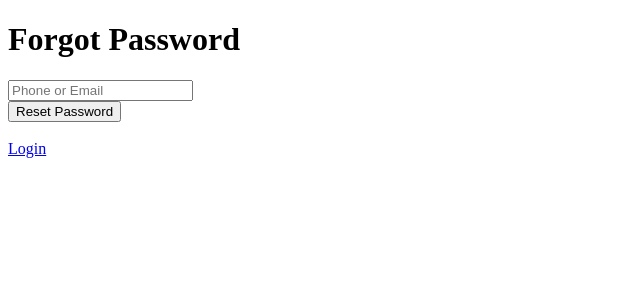
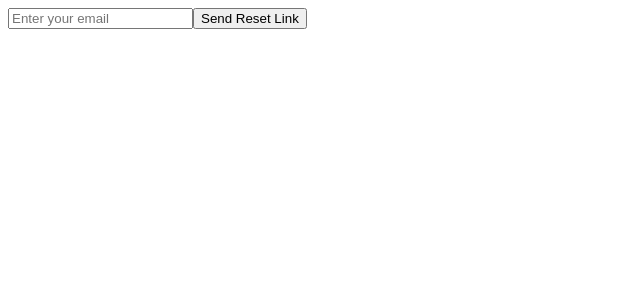
Before and after one commit to nwukodavid/Daveai-frontend-, a React (Create React App) app: page /forgot-password in a window 1280 px wide. Shown: the top 300 px of the page, without its empty margins (0-640 px from the left). Built offline with nearby package versions, Linux system fonts and the light colour scheme.

Commit message:
Update ForgotPassword.js

```diff
--- a/src/ForgotPassword.js
+++ b/src/ForgotPassword.js
@@ -1,14 +1,37 @@
-import React from 'react';
-import { Link } from 'react-router-dom';
+import React, { useState } from 'react';
 
 function ForgotPassword() {
+  const [email, setEmail] = useState('');
+
+  const handleReset = async (e) => {
+    e.preventDefault();
+
+    const response = await fetch(`${process.env.REACT_APP_BACKEND_URL}/auth/forgot-password`, {
+      method: 'POST',
+      headers: { 'Content-Type': 'application/json' },
+      body: JSON.stringify({ email })
+    });
+
+    const data = await response.json();
+
+    if (data.success) {
+      alert('Password reset link sent!');
+    } else {
+      alert(data.message || 'Failed to send reset link.');
+    }
+  };
+
   return (
-    <div>
-      <h1>Forgot Password</h1>
-      <input type="text" placeholder="Phone or Email" /><br />
-      <button>Reset Password</button><br /><br />
-      <Link to="/">Login</Link>
-    </div>
+    <form onSubmit={handleReset}>
+      <input
+        type="email"
+        value={email}
+        onChange={(e) => setEmail(e.target.value)}
+        placeholder="Enter your email"
+        required
+      />
+      <button type="submit">Send Reset Link</button>
+    </form>
   );
 }
 
```
